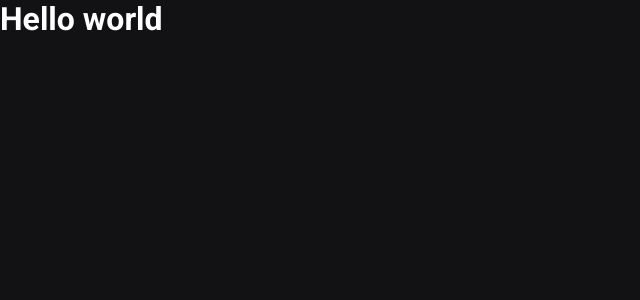
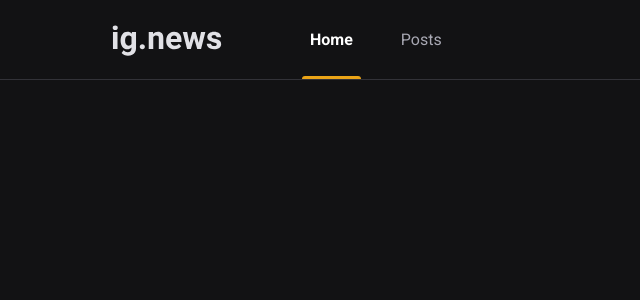
Before and after one commit to araujo-jp/IgNews, a Next.js app: page / in a window 1280 px wide. Shown: the top 300 px of the page, without its empty margins (0-640 px from the left). Built offline with nearby package versions, Linux system fonts and the light colour scheme.

Commit message:
feat: add component header

```diff
--- /dev/null
+++ b/src/components/Header/index.tsx
@@ -0,0 +1,16 @@
+import styles from './styles.module.scss'
+
+export function Header() {
+  return (
+    <header className={styles.headerContainer}>
+      <div className={styles.headerContent}>
+        <img src="/images/logo.svg" alt="ig.news" />
+
+        <nav>
+          <a className={styles.active}>Home</a>
+          <a>Posts</a>
+        </nav>
+      </div>
+    </header>
+  )
+}
--- /dev/null
+++ b/src/components/Header/styles.module.scss
@@ -0,0 +1,54 @@
+.headerContainer {
+  height: 5rem;
+  border-bottom: 1px solid var(--gray-700);
+}
+
+.headerContent {
+  max-width: 1120px;
+  height: 5rem;
+  margin: 0 auto;
+  padding: 0 2rem;
+
+  display: flex;
+  align-items: center;
+
+  nav {
+    margin-left: 5rem;
+    height: 5rem;
+
+    a {
+      display: inline-block;
+      position: relative;
+      padding: 0 0.5rem;
+      height: 5rem;
+      line-height: 5rem;
+      color: var(--gray-300);
+
+      transition: color 0.2s;
+
+      & + a {
+        margin-left: 2rem;
+      }
+
+      &:hover {
+        color: var(--white);
+      }
+
+      &.active {
+        color: var(--white);
+        font-weight: bold;
+      }
+
+      &.active::after {
+        content: '';
+        height: 3px;
+        border-radius: 3px 3px 0 0;
+        width: 100%;
+        position: absolute;
+        bottom: 1px;
+        left: 0;
+        background: var(--yellow-500);
+      }
+    }
+  }
+}
--- a/src/pages/_app.tsx
+++ b/src/pages/_app.tsx
@@ -1,9 +1,15 @@
 import { AppProps } from 'next/app'
+import { Header } from '../components/Header'
 
 import '../styles/global.scss'
 
 function MyApp({ Component, pageProps }: AppProps) {
-  return <Component {...pageProps} />
+  return (
+    <>
+      <Header />
+      <Component {...pageProps} />
+    </>
+  )
 }
 
 export default MyApp
--- a/src/pages/_document.tsx
+++ b/src/pages/_document.tsx
@@ -12,6 +12,8 @@ export default class MyDocument extends Document {
         <Head>
           <link rel="preconnect" href="https://fonts.gstatic.com" />
           <link href="https://fonts.googleapis.com/css2?family=Roboto:wght@400;700;900&display=swap" rel="stylesheet" />
+
+          <link rel="shortcut icon" href="favicon.png" type="image/png" />
         </Head>
         <body>
           <Main />
--- a/src/pages/index.tsx
+++ b/src/pages/index.tsx
@@ -6,9 +6,6 @@ export default function Home() {
       <Head>
         <title>Home | Ig.news</title>
       </Head>
-      <div>
-        <h1>Hello world</h1>
-      </div>
     </>
   )
 }
```
